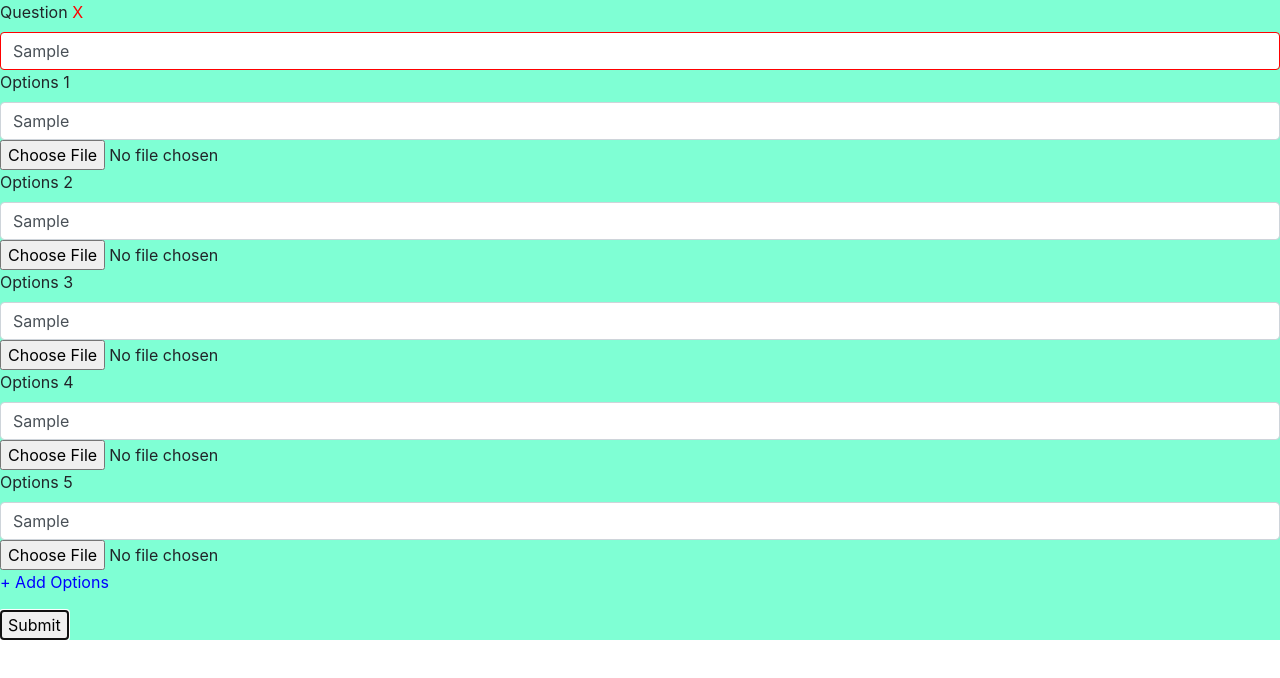
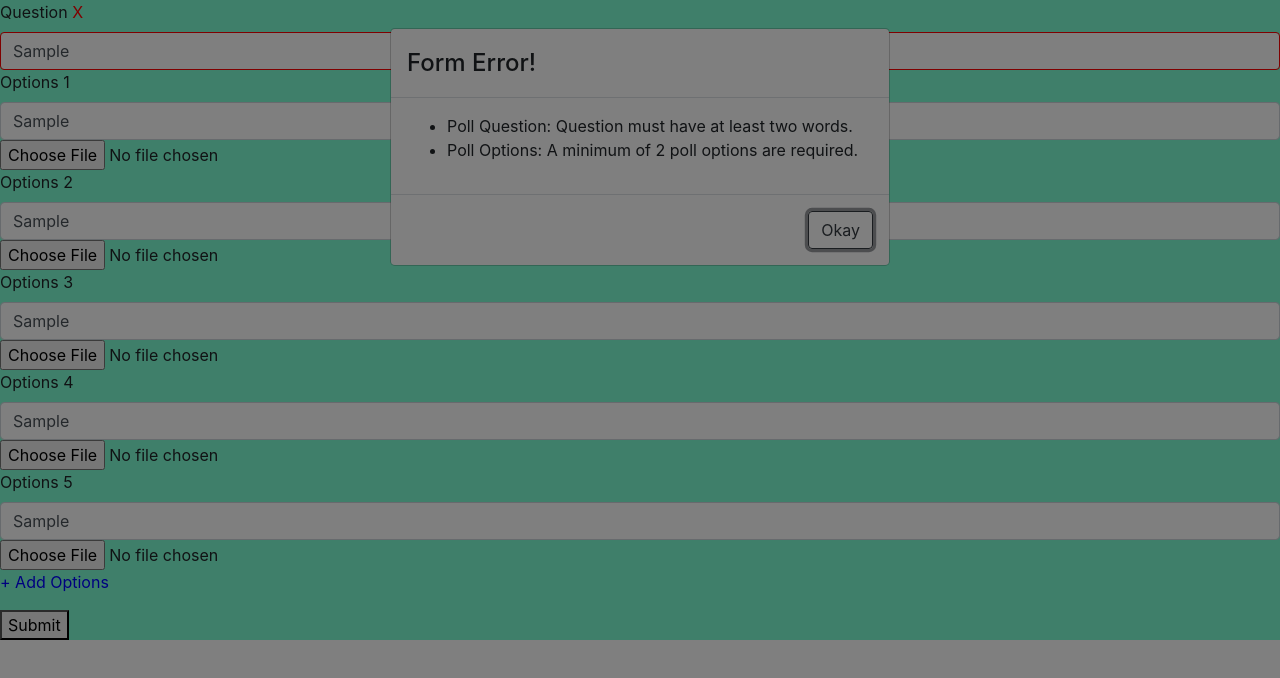
Before and after one commit to SamanehGhafouri/MobPoll-Prototype, an Angular app: page / in a window 1280 px wide. Both pictures are taken after typing "Sample", "Sample", "Sample", "Sample", "Sample", "Sample" into the empty fields and a click on the button "Submit". Shown: the top 678 px of the page. Built offline with nearby package versions, Linux system fonts and the light colour scheme.

Commit message:
submit button with the warning

```diff
--- a/angular.json
+++ b/angular.json
@@ -24,6 +24,7 @@
               "src/assets"
             ],
             "styles": [
+              "node_modules/bootstrap/dist/css/bootstrap.min.css",
               "src/styles.css"
             ],
             "scripts": []
--- a/package.json
+++ b/package.json
@@ -16,13 +16,16 @@
     "@angular/compiler": "~9.1.12",
     "@angular/core": "~9.1.12",
     "@angular/forms": "~9.1.12",
+    "@angular/localize": "~9.1.12",
     "@angular/platform-browser": "~9.1.12",
     "@angular/platform-browser-dynamic": "~9.1.12",
     "@angular/router": "~9.1.12",
+    "@ng-bootstrap/ng-bootstrap": "^8.0.0",
     "angular-bootstrap-modal": "^1.0.8",
     "bootstrap": "^4.5.3",
     "bootstrap-modal": "^2.2.4",
     "bootstrap-modal-js": "^2.0.0-alpha2",
+    "ngb-modal": "^2.0.3",
     "rxjs": "~6.5.4",
     "tslib": "^1.10.0",
     "zone.js": "~0.10.2"
--- a/src/app/app.component.html
+++ b/src/app/app.component.html
@@ -1 +1,2 @@
 <app-form></app-form>
+<!--<app-modal-component></app-modal-component>-->
--- a/src/app/form/form.component.html
+++ b/src/app/form/form.component.html
@@ -28,4 +28,5 @@
   <button>Submit</button>
 
 
+
 </form>
--- a/src/app/form/form.component.ts
+++ b/src/app/form/form.component.ts
@@ -1,5 +1,7 @@
 import {AfterViewInit, Component, OnInit} from '@angular/core';
 import {FormArray, FormBuilder, FormControl, FormGroup, Validators} from "@angular/forms";
+import {NgbModalComponent} from "../ngb-modal/ngb-modal.component";
+import {NgbModal} from "@ng-bootstrap/ng-bootstrap";
 
 // Custom validation for poll question that needs to be at least 2 words
 function validateSize(form: FormControl) {
@@ -24,7 +26,7 @@ function validateSize(form: FormControl) {
 
 export class FormComponent implements OnInit{
   mainForm: FormGroup;
-  constructor() {
+  constructor(private modalService: NgbModal) {
   }
 
   ngOnInit(): void{
@@ -65,6 +67,8 @@ export class FormComponent implements OnInit{
       console.table(this.mainForm.value);
     }
     else {
+      const modalRef = this.modalService.open(NgbModalComponent);
+      modalRef.componentInstance.name = 'World';
 
       this.validateFormGroupField(this.mainForm);
       this.validateFormArrayFields(this.options);
--- /dev/null
+++ b/src/app/ngb-modal/ngb-modal.component.html
@@ -0,0 +1,16 @@
+<div class="modal-header">
+  <h4 class="modal-title">Form Error!</h4>
+<!--  <button type="button" class="close" aria-label="Close" (click)="activeModal.dismiss('Cross click')">-->
+<!--    <span aria-hidden="true">&times;</span>-->
+<!--  </button>-->
+</div>
+<div class="modal-body">
+  <!--  <p>Hello, {{name}}!</p>-->
+  <ul>
+    <li>Poll Question: Question must have at least two words.</li>
+    <li>Poll Options: A minimum of 2 poll options are required.</li>
+  </ul>
+</div>
+<div class="modal-footer">
+  <button type="button" class="btn btn-outline-dark" (click)="activeModal.close('Close click')">Okay</button>
+</div>
--- /dev/null
+++ b/src/app/ngb-modal/ngb-modal.component.ts
@@ -0,0 +1,17 @@
+import {Component, Input, OnInit} from '@angular/core';
+import {NgbActiveModal} from "@ng-bootstrap/ng-bootstrap";
+
+@Component({
+  selector: 'app-ngb-modal',
+  templateUrl: './ngb-modal.component.html',
+  styleUrls: ['./ngb-modal.component.css']
+})
+export class NgbModalComponent implements OnInit {
+  @Input() name;
+
+  constructor(public activeModal: NgbActiveModal) { }
+
+  ngOnInit(): void {
+  }
+
+}
--- a/src/polyfills.ts
+++ b/src/polyfills.ts
@@ -1,3 +1,7 @@
+/***************************************************************************************************
+ * Load `$localize` onto the global scope - used if i18n tags appear in Angular templates.
+ */
+import '@angular/localize/init';
 /**
  * This file includes polyfills needed by Angular and is loaded before the app.
  * You can add your own extra polyfills to this file.
```
Also changed, not shown: src/app/app.module.ts (+6 -2 lines), src/app/ngb-modal/ngb-modal.component.css (added), 2 other files (tests, documents, lock files or other folders).
